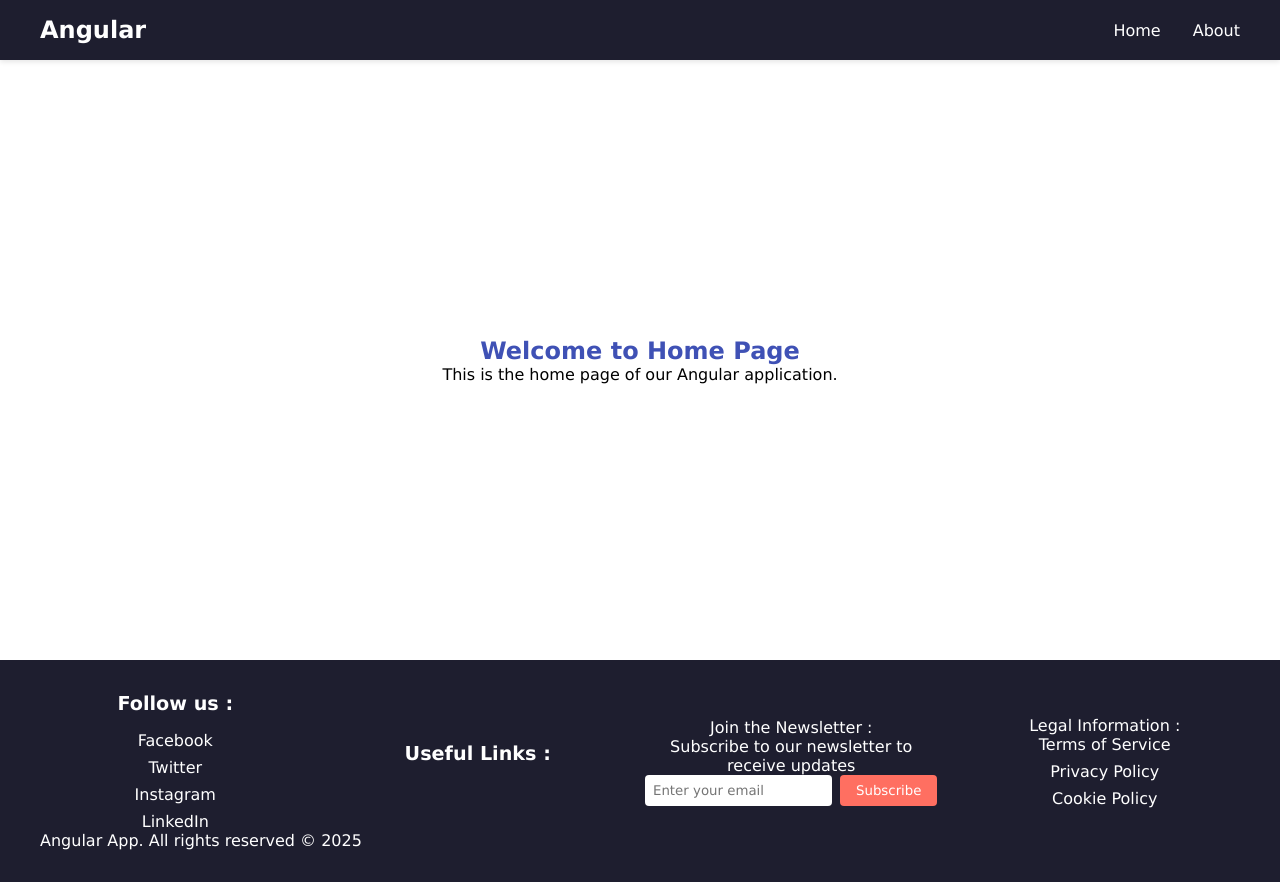
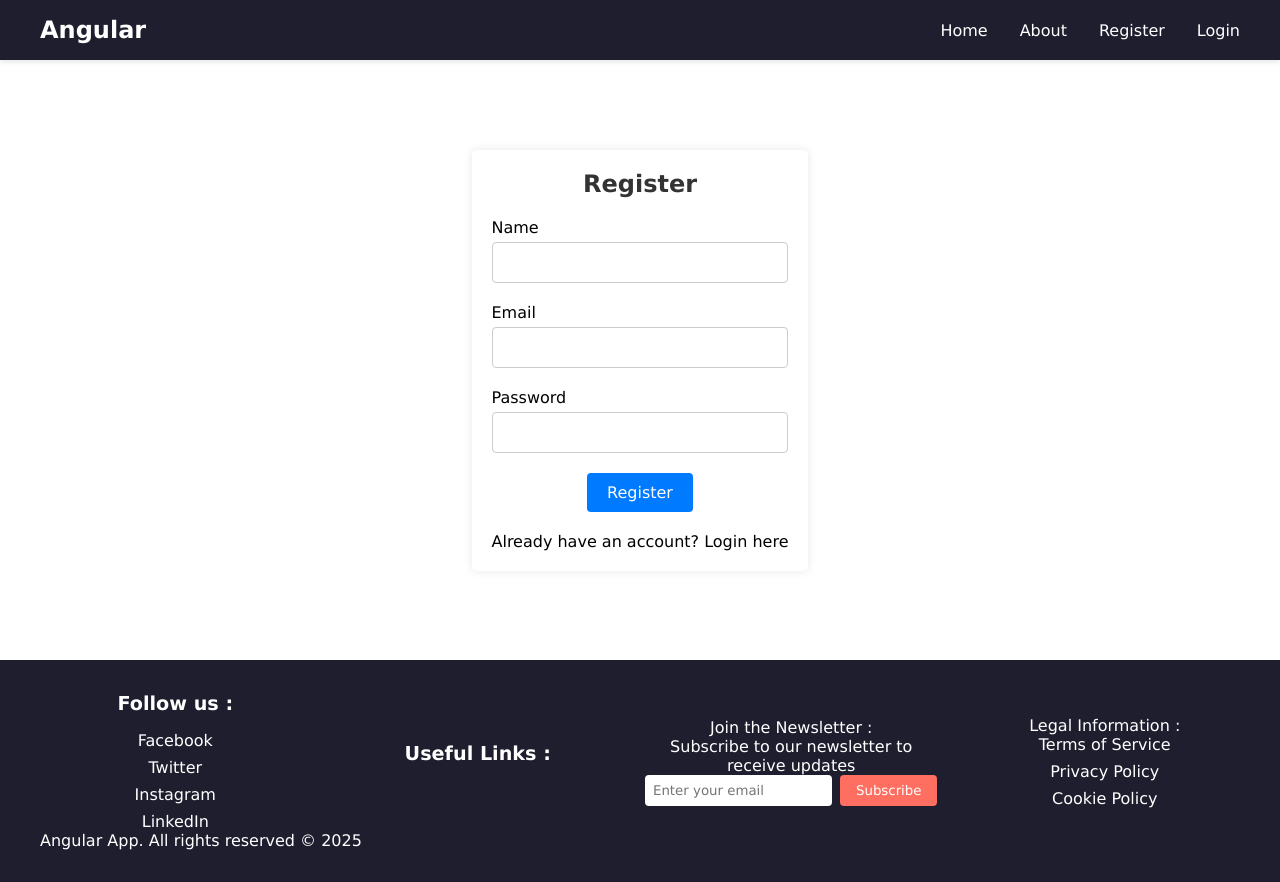
Before and after one commit to NelNawe/webappangular, an Angular app: page /register in a window 1280 px wide. Before the commit this address led to /home. Built offline with nearby package versions, Linux system fonts and the light colour scheme.

Commit message:
Register and Login components

```diff
--- a/src/app/app.routes.ts
+++ b/src/app/app.routes.ts
@@ -1,10 +1,14 @@
 import { Routes } from '@angular/router';
 import { HomeComponent } from './components/home/home.component';
 import { AboutComponent } from './components/about/about.component';
+import { RegisterComponent } from './components/register/register.component';
+import { LoginComponent } from './components/login/login.component';
 
 export const routes: Routes = [
   { path: '', redirectTo: '/home', pathMatch: 'full' },
   { path: 'home', component: HomeComponent },
   { path: 'about', component: AboutComponent },
+  { path: 'register', component: RegisterComponent },
+  { path: 'login', component: LoginComponent },
   { path: '**', redirectTo: '/home' } // Wildcard route for 404
 ];
--- a/src/app/components/header/header.html
+++ b/src/app/components/header/header.html
@@ -7,6 +7,8 @@
             <ul>
                 <li><a routerLink="/home" routerLinkActive="active">Home</a></li>
                 <li><a routerLink="/about" routerLinkActive="active">About</a></li>
+                <li><a routerLink="/register" routerLinkActive="active">Register</a></li>
+                <li><a routerLink="/login" routerLinkActive="active">Login</a></li>
             </ul>
         </nav>
     </div>
--- /dev/null
+++ b/src/app/components/login/login.component.html
@@ -0,0 +1,44 @@
+<div class="login-container">
+  <h2>Login</h2>
+
+  <form [formGroup]="loginForm" (ngSubmit)="onSubmit()">
+    <div class="form-group">
+      <label for="email">Email</label>
+      <input
+        type="email"
+        id="email"
+        formControlName="email"
+        [ngClass]="{ 'is-invalid': submitted && f['email'].errors }"
+      />
+      <div *ngIf="submitted && f['email'].errors" class="invalid-feedback">
+        <div *ngIf="f['email'].errors['required']">Email is required</div>
+        <div *ngIf="f['email'].errors['email']">Enter a valid email address</div>
+      </div>
+    </div>
+
+    <div class="form-group">
+      <label for="password">Password</label>
+      <input
+        type="password"
+        id="password"
+        formControlName="password"
+        [ngClass]="{ 'is-invalid': submitted && f['password'].errors }"
+      />
+      <div *ngIf="submitted && f['password'].errors" class="invalid-feedback">
+        <div *ngIf="f['password'].errors['required']">Password is required</div>
+      </div>
+    </div>
+
+    <div class="form-group button-container">
+      <button type="submit" class="btn btn-primary">Login</button>
+    </div>
+
+    <div *ngIf="errorMessage" class="alert alert-danger mt-3">
+      {{ errorMessage }}
+    </div>
+  </form>
+
+  <div class="redirect-link">
+    Don't have an account? <a routerLink="/register">Register here</a>
+  </div>
+</div>
--- /dev/null
+++ b/src/app/components/login/login.component.scss
@@ -0,0 +1,80 @@
+.login-container {
+  max-width: 500px;
+  margin: 0 auto;
+  padding: 20px;
+  box-shadow: 0 0 10px rgba(0, 0, 0, 0.1);
+  border-radius: 5px;
+  background-color: #fff;
+}
+
+h2 {
+  text-align: center;
+  margin-bottom: 20px;
+  color: #333;
+}
+
+.form-group {
+  margin-bottom: 20px;
+}
+
+label {
+  display: block;
+  margin-bottom: 5px;
+  font-weight: 500;
+}
+
+input {
+  width: 100%;
+  padding: 10px;
+  border: 1px solid #ccc;
+  border-radius: 4px;
+  font-size: 16px;
+}
+
+.button-container {
+  text-align: center;
+}
+
+.btn {
+  padding: 10px 20px;
+  font-size: 16px;
+  border: none;
+  border-radius: 4px;
+  cursor: pointer;
+}
+
+.btn-primary {
+  background-color: #007bff;
+  color: #fff;
+}
+
+.btn-primary:hover {
+  background-color: #0069d9;
+}
+
+.is-invalid {
+  border-color: #dc3545;
+}
+
+.invalid-feedback {
+  color: #dc3545;
+  font-size: 14px;
+  margin-top: 5px;
+}
+
+.redirect-link {
+  text-align: center;
+  margin-top: 20px;
+}
+
+.alert {
+  padding: 10px;
+  border-radius: 4px;
+  margin-top: 15px;
+}
+
+.alert-danger {
+  background-color: #f8d7da;
+  color: #721c24;
+  border: 1px solid #f5c6cb;
+}
--- /dev/null
+++ b/src/app/components/login/login.component.ts
@@ -0,0 +1,40 @@
+import { Component } from '@angular/core';
+import { CommonModule } from '@angular/common';
+import { FormsModule } from '@angular/forms';
+import { ReactiveFormsModule, FormBuilder, FormGroup, Validators } from '@angular/forms';
+import { Router } from '@angular/router';
+
+@Component({
+  selector: 'app-login',
+  templateUrl: './login.component.html',
+  styleUrls: ['./login.component.scss'],
+  standalone: true,
+  imports: [CommonModule, FormsModule, ReactiveFormsModule]
+})
+export class LoginComponent {
+  loginForm: FormGroup;
+  submitted = false;
+  errorMessage = '';
+
+  constructor(
+    private formBuilder: FormBuilder,
+    private router: Router
+  ) {
+    this.loginForm = this.formBuilder.group({
+      email: ['', [Validators.required, Validators.email]],
+      password: ['', [Validators.required]]
+    });
+  }
+
+  get f() { return this.loginForm.controls; }
+
+  onSubmit() {
+    this.submitted = true;
+    if (this.loginForm.invalid) {
+      return;
+    }
+
+    console.log('Login form submitted:', this.loginForm.value);
+    this.router.navigate(['/home']);
+  }
+}
--- /dev/null
+++ b/src/app/components/register/register.component.html
@@ -0,0 +1,58 @@
+<div class="register-container">
+  <h2>Register</h2>
+
+  <form [formGroup]="registerForm" (ngSubmit)="onSubmit()">
+    <div class="form-group">
+      <label for="name">Name</label>
+      <input
+        type="text"
+        id="name"
+        formControlName="name"
+        [ngClass]="{ 'is-invalid': submitted && f['name'].errors }"
+      />
+      <div *ngIf="submitted && f['name'].errors" class="invalid-feedback">
+        <div *ngIf="f['name'].errors['required']">Name is required</div>
+      </div>
+    </div>
+
+    <div class="form-group">
+      <label for="email">Email</label>
+      <input
+        type="email"
+        id="email"
+        formControlName="email"
+        [ngClass]="{ 'is-invalid': submitted && f['email'].errors }"
+      />
+      <div *ngIf="submitted && f['email'].errors" class="invalid-feedback">
+        <div *ngIf="f['email'].errors['required']">Email is required</div>
+        <div *ngIf="f['email'].errors['email']">Enter a valid email address</div>
+      </div>
+    </div>
+
+    <div class="form-group">
+      <label for="password">Password</label>
+      <input
+        type="password"
+        id="password"
+        formControlName="password"
+        [ngClass]="{ 'is-invalid': submitted && f['password'].errors }"
+      />
+      <div *ngIf="submitted && f['password'].errors" class="invalid-feedback">
+        <div *ngIf="f['password'].errors['required']">Password is required</div>
+        <div *ngIf="f['password'].errors['minlength']">Password must be at least 6 characters</div>
+      </div>
+    </div>
+
+    <div class="form-group button-container">
+      <button type="submit" class="btn btn-primary">Register</button>
+    </div>
+
+    <div *ngIf="errorMessage" class="alert alert-danger mt-3">
+      {{ errorMessage }}
+    </div>
+  </form>
+
+  <div class="redirect-link">
+    Already have an account? <a routerLink="/login">Login here</a>
+  </div>
+</div>
--- /dev/null
+++ b/src/app/components/register/register.component.scss
@@ -0,0 +1,80 @@
+.register-container {
+  max-width: 500px;
+  margin: 0 auto;
+  padding: 20px;
+  box-shadow: 0 0 10px rgba(0, 0, 0, 0.1);
+  border-radius: 5px;
+  background-color: #fff;
+}
+
+h2 {
+  text-align: center;
+  margin-bottom: 20px;
+  color: #333;
+}
+
+.form-group {
+  margin-bottom: 20px;
+}
+
+label {
+  display: block;
+  margin-bottom: 5px;
+  font-weight: 500;
+}
+
+input {
+  width: 100%;
+  padding: 10px;
+  border: 1px solid #ccc;
+  border-radius: 4px;
+  font-size: 16px;
+}
+
+.button-container {
+  text-align: center;
+}
+
+.btn {
+  padding: 10px 20px;
+  font-size: 16px;
+  border: none;
+  border-radius: 4px;
+  cursor: pointer;
+}
+
+.btn-primary {
+  background-color: #007bff;
+  color: #fff;
+}
+
+.btn-primary:hover {
+  background-color: #0069d9;
+}
+
+.is-invalid {
+  border-color: #dc3545;
+}
+
+.invalid-feedback {
+  color: #dc3545;
+  font-size: 14px;
+  margin-top: 5px;
+}
+
+.redirect-link {
+  text-align: center;
+  margin-top: 20px;
+}
+
+.alert {
+  padding: 10px;
+  border-radius: 4px;
+  margin-top: 15px;
+}
+
+.alert-danger {
+  background-color: #f8d7da;
+  color: #721c24;
+  border: 1px solid #f5c6cb;
+}
--- /dev/null
+++ b/src/app/components/register/register.component.ts
@@ -0,0 +1,42 @@
+import { Component } from '@angular/core';
+import { CommonModule } from '@angular/common';
+import { FormsModule } from '@angular/forms';
+import { ReactiveFormsModule, FormBuilder, FormGroup, Validators } from '@angular/forms';
+import { Router } from '@angular/router';
+
+@Component({
+  selector: 'app-register',
+  templateUrl: './register.component.html',
+  styleUrls: ['./register.component.scss'],
+  standalone: true,
+  imports: [CommonModule, FormsModule, ReactiveFormsModule]
+})
+export class RegisterComponent {
+  registerForm: FormGroup;
+  submitted = false;
+  errorMessage = '';
+
+  constructor(
+    private formBuilder: FormBuilder,
+    private router: Router
+  ) {
+    this.registerForm = this.formBuilder.group({
+      name: ['', [Validators.required]],
+      email: ['', [Validators.required, Validators.email]],
+      password: ['', [Validators.required, Validators.minLength(6)]]
+    });
+  }
+
+  get f() { return this.registerForm.controls; }
+
+  onSubmit() {
+    this.submitted = true;
+
+    if (this.registerForm.invalid) {
+      return;
+    }
+
+    console.log('Registration form submitted:', this.registerForm.value);
+    this.router.navigate(['/login']);
+  }
+}
```
